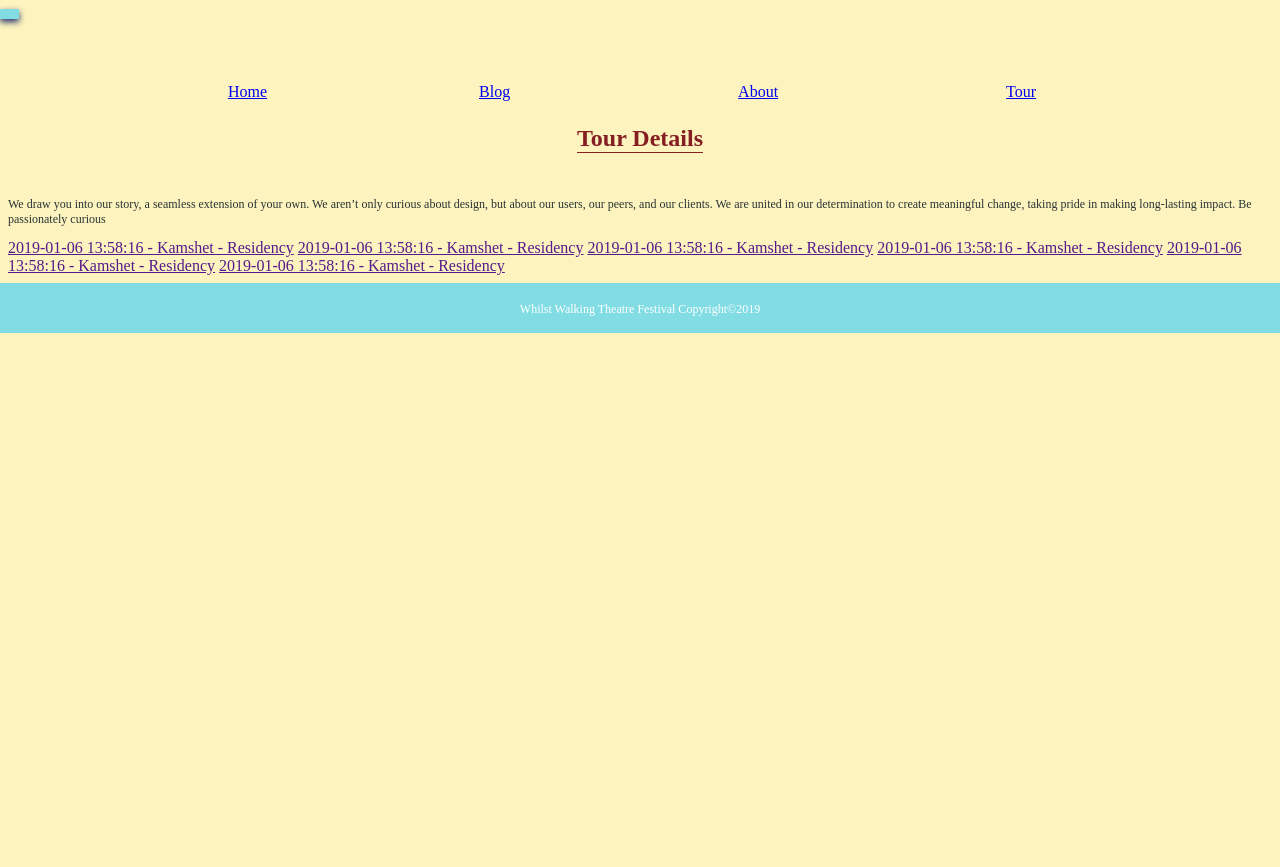
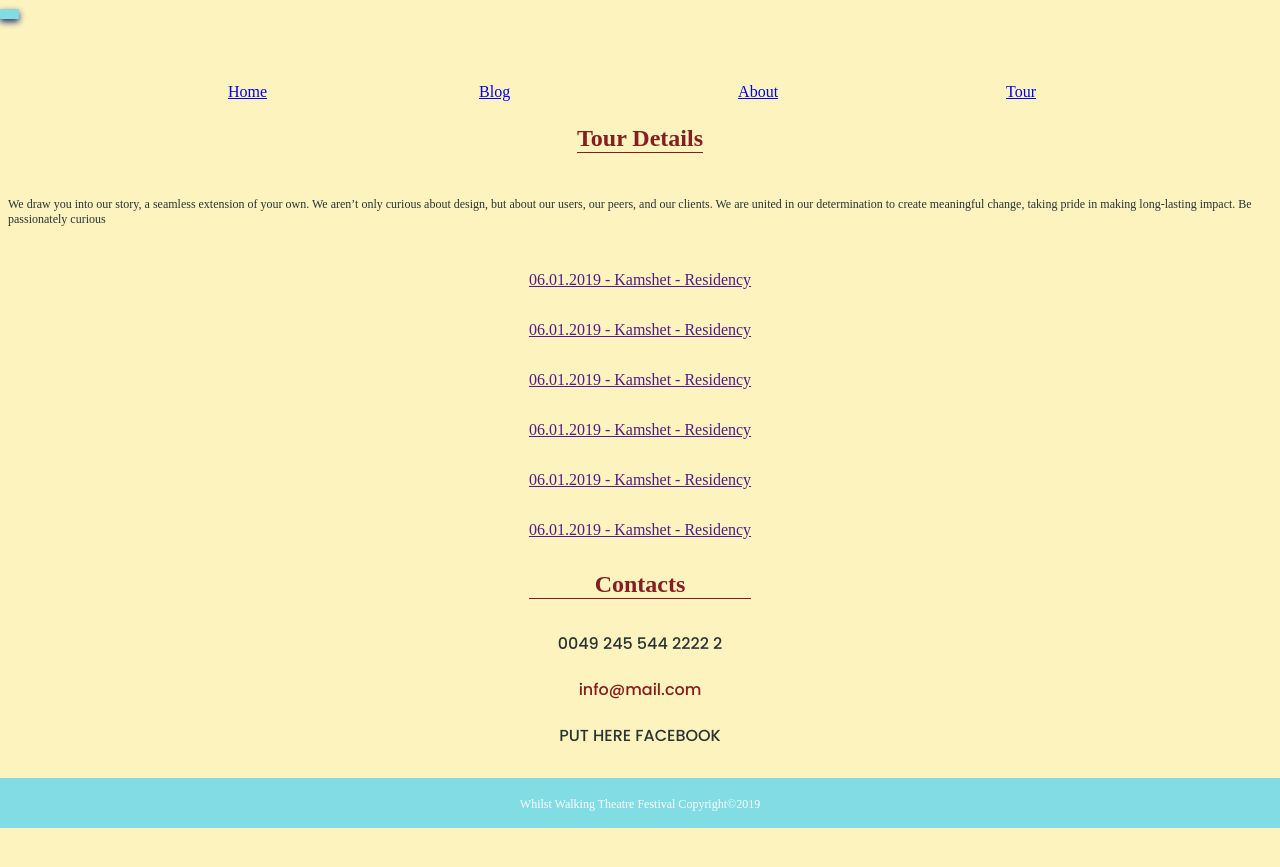
Before and after one commit to matteocarpi/wwtf, a Jekyll site: the page built from tour.md, in a window 1280 px wide. Shown: the top 867 px of the page. Built offline with Jekyll 4.4.1, drawn with Linux system fonts in a browser that asks for light colours.

Commit message:
STYLED TOUR

```diff
--- a/_data/tour-dates.yml
+++ b/_data/tour-dates.yml
@@ -1,18 +1,18 @@
 - place: Kamshet
-  date: '2019-01-06 13:58:16'
+  date: '06.01.2019'
   type: Residency
 - place: Kamshet
-  date: '2019-01-06 13:58:16'
+  date: '06.01.2019'
   type: Residency
 - place: Kamshet
-  date: '2019-01-06 13:58:16'
+  date: '06.01.2019'
   type: Residency
 - place: Kamshet
-  date: '2019-01-06 13:58:16'
+  date: '06.01.2019'
   type: Residency
 - place: Kamshet
-  date: '2019-01-06 13:58:16'
+  date: '06.01.2019'
   type: Residency
 - place: Kamshet
-  date: '2019-01-06 13:58:16'
+  date: '06.01.2019'
   type: Residency
--- a/_layouts/tour.html
+++ b/_layouts/tour.html
@@ -6,7 +6,20 @@
 <p>We draw you into our story, a seamless extension of your own. We aren’t only curious about design, but about our users, our peers, and our clients. We are united in our determination to create meaningful change, taking pride in making long-lasting impact. Be passionately curious</p>
 
 <div class="tour-dates">
-{% for item in site.data.tour-dates %}
-<a href="{{ item.link }}"<span class="tour-date">{{ item.date }} - {{ item.place }} - {{ item.type }}</span></a>
-{% endfor %}
+  {% for item in site.data.tour-dates %}
+    <div class="tour-date">
+
+      <a href="{{ item.link }}"<span class="tour-date">{{ item.date }} - {{ item.place }} - {{ item.type }}</span></a>
+
+    </div>
+  {% endfor %}
+
+<div class="contacts">
+
+  <h1>Contacts</h1>
+  <h4>0049 245 544 2222 2</h4>
+  <h4> <a class="mail" href="mailto:info@mail.com">info@mail.com</a> </h4>
+  <h4>PUT HERE FACEBOOK</h4>
+
 </div>
+</div>
--- a/_sass/tour.scss
+++ b/_sass/tour.scss
@@ -0,0 +1,13 @@
+div.tour-dates {
+  margin-top: 2rem;
+}
+div.tour-date {
+  margin-bottom: 2rem;
+}
+.contacts {
+  text-align: center;
+  a.mail {
+    color: $red;
+    text-decoration: none;
+  }
+}
--- a/_sass/universal.scss
+++ b/_sass/universal.scss
@@ -38,6 +38,11 @@
   font-family: Poppins-Light;
   font-size: 12px;
   color: $grey;
+}
+h4 {
+  color: $grey;
+  font-family: $default;
+  font-weight: 400;
 }
 p {
   font-family: Poppins-Light;
```
Also changed, not shown: _layouts/home.html (+4 -4 lines), tour.md (+1 -1 lines), 5 other files.
